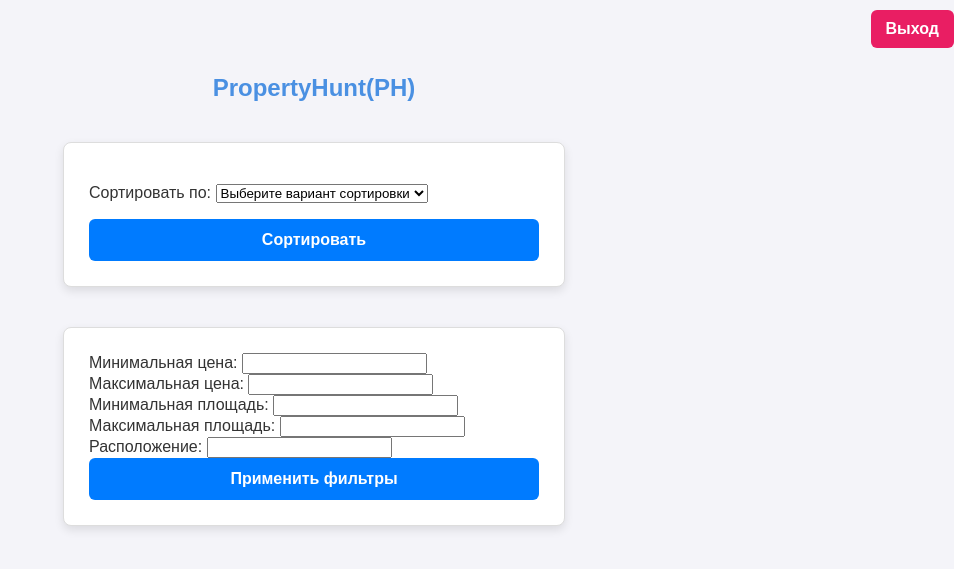
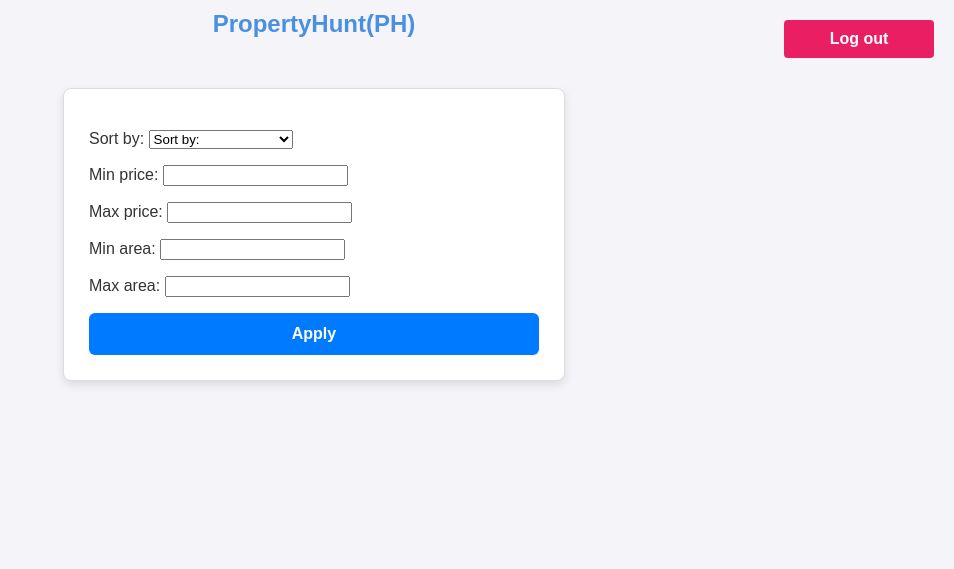
Before and after one commit to valexsav/django_project_propertyhunt, a Django app: page /index/ in a window 1280 px wide. Shown: the top 569 px of the page, without its empty margins (326-1280 px from the left). Run offline with Django 5.2, Linux system fonts and the light colour scheme; the visitor is signed in with stand-in values (Sample User, id 1); data that the repository does not hold is empty.

Commit message:
combined filtering and sorting form into one. Refactor code

```diff
--- a/propertyhunt/property/forms.py
+++ b/propertyhunt/property/forms.py
@@ -10,41 +10,48 @@ class PropertyForm(forms.ModelForm):
             'price',
             'location',
             'area',
-            'photo'
+            'photo',
+            'description'
         ]
+        labels = {
+            'name': 'Название',
+            'price': 'Цена',
+            'location': 'Местоположение',
+            'area': 'Площадь',
+            'photo': 'Фото',
+            'description': 'Описание(не более 500 символов)',
+        }
 
 
-class PropertySortForm(forms.Form):
+class PropertySortAndFilterForm(forms.Form):
     sort_by = forms.ChoiceField(
         choices=[
-            ('', 'Выберите вариант сортировки'),
-            ('price', 'По возрастанию цены'),
-            ('-price', 'По убыванию цены'),
-            ('area', 'По возрастанию площади'),
-            ('-area', 'По убыванию площади')
+            ('', 'Sort by:'),
+            ('price', 'Price: low to high'),
+            ('-price', 'Price: high to low'),
+            ('area', 'Area: Small to Large'),
+            ('-area', 'Area: Large to Small'),
         ],
         required=False,
-        label='Сортировать по:'
+        label='Sort by:',
     )
 
-
-class PropertyFilterForm(forms.Form):
     min_price = forms.IntegerField(
         required=False,
-        label="Минимальная цена"
+        label="Min price"
     )
 
     max_price = forms.IntegerField(
         required=False,
-        label="Максимальная цена"
+        label="Max price"
     )
 
     min_area = forms.IntegerField(
         required=False,
-        label="Минимальная площадь"
+        label="Min area"
     )
 
     max_area = forms.IntegerField(
         required=False,
-        label="Максимальная площадь"
+        label="Max area"
     )
--- a/propertyhunt/property/models.py
+++ b/propertyhunt/property/models.py
@@ -28,7 +28,7 @@ class Property(models.Model):
         related_name='properties_owned',
     )
 
-    descriprion = models.TextField(
+    description = models.TextField(
         max_length=500,
         blank=True,
         null=True
--- a/propertyhunt/property/templates/create_property.html
+++ b/propertyhunt/property/templates/create_property.html
@@ -1,8 +1,8 @@
 {% extends "base.html" %}
 
-{% block title %}Create property{% endblock %}
+{% block title %}Create listing{% endblock %}
 {% block content %}
-<h2>Create</h2>
+<h2>Create listing</h2>
 <form method="post" enctype="multipart/form-data">
     {% csrf_token %}
     {{ form.as_p }}
--- a/propertyhunt/property/templates/my_properties.html
+++ b/propertyhunt/property/templates/my_properties.html
@@ -5,13 +5,15 @@
 <h2>PropertyHunt(PH)</h2>
 
 {% if my_properties %}
+    <a href="{% url 'create_property' %}" class="create-link">Создать объявление</a>
+    <br><br><br>
+    <a href="{% url 'index' %}" class="main-page-lnk">На главную</a>
     {% for property in my_properties %}
         <div class="property-listing">
             <p><strong>Название:</strong> {{ property.name }}</p>
             <p><strong>Цена:</strong> {{ property.price }}</p>
             <a href="{% url 'the_property' property.id %}" class="details-link">Подробнее</a>
             <a href="{% url 'edit_property' property.id %}" class="edit-link">Редактировать</a>
-            <a href="{% url 'index' %}" class="main-page-link">На главную</a>
         </div>
     {% endfor %}
 {% else %}
--- a/propertyhunt/property/views.py
+++ b/propertyhunt/property/views.py
@@ -3,39 +3,38 @@ from .models import Property
 from .forms import PropertyForm
 from django.contrib.auth.decorators import login_required
 from django.http import HttpResponseNotAllowed
-from .forms import PropertySortForm, PropertyFilterForm
+from .forms import PropertySortAndFilterForm
 
 
 @login_required
 def index_view(request):
-    sort_form = PropertySortForm(request.GET or None)
-    filter_form = PropertyFilterForm(request.GET or None)
+    sort_and_filter_form = PropertySortAndFilterForm(request.GET or None)
     properties = Property.objects.all()
+    filters ={}
+    if sort_and_filter_form.is_valid():
+        cleaned_data = sort_and_filter_form.cleaned_data
+        min_price = sort_and_filter_form.cleaned_data.get('min_price')
+        if min_price:
+            filters['price__gte'] = min_price
 
-    if sort_form.is_valid() and sort_form.cleaned_data:
-        sort_by = sort_form.cleaned_data.get('sort_by')
+        max_price = sort_and_filter_form.cleaned_data.get('max_price')
+        if max_price:
+            filters['price__lte'] = max_price
+
+        min_area = sort_and_filter_form.cleaned_data.get('min_area')
+        if min_area:
+            filters['area__gte'] = min_area
+
+        max_area = sort_and_filter_form.cleaned_data.get('max_area')
+        if max_area:
+            filters['area__lte'] = max_area
+
+        properties = properties.filter(**filters)
+        sort_by = cleaned_data.get('sort_by')
         if sort_by:
             properties = properties.order_by(sort_by)
 
-    if filter_form.is_valid() and filter_form.cleaned_data:
-        filters ={}
-
-        min_price = filter_form.cleaned_data.get('min_price')
-        if min_price:
-            filters['price__gte'] = min_price
-
-        max_price = filter_form.cleaned_data.get('max_price')
-        if max_price:
-            filters['price__lte'] = max_price
-
-        min_area = filter_form.cleaned_data.get('min_area')
-        if min_area:
-            filters['area__gte'] = min_area
-
-        max_area = filter_form.cleaned_data.get('max_area')
-        if max_area:
-            filters['area__lte'] = max_area
-
+    else:
         properties = properties.filter(**filters)
 
     return render(
@@ -43,7 +42,7 @@ def index_view(request):
         'index.html',
         context={
             'properties': properties,
-            'sort_form': sort_form,
+            'sort_and_filter_form': sort_and_filter_form,
         }
     )
 
--- a/propertyhunt/static/styles/main.css
+++ b/propertyhunt/static/styles/main.css
@@ -22,12 +22,38 @@ h1, h2, h3 {
 }
 
 /* Шапка */
-header {
-    background-color: #4a90e2;
+.header {
+    display: flex;
+    align-items: center;
+    justify-content: center;
+    padding: 10px 20px;
+    background-color: #f4f4f9;
+    position: relative; /* Для абсолютного позиционирования Log out */
+}
+
+/* Логотип */
+.logo {
+    font-size: 24px;
+    font-weight: bold;
+    color: #4a90e2;
+}
+
+/* Ссылка Log out */
+.logout-link {
+    position: absolute;
+    right: 20px;
+    padding: 8px 15px;
+    background-color: #e91e63;
     color: #ffffff;
-    padding: 20px 0;
-    text-align: center;
-    box-shadow: 0px 2px 8px rgba(0, 0, 0, 0.2);
+    border-radius: 4px;
+    font-weight: bold;
+    text-decoration: none;
+    cursor: pointer;
+    transition: background-color 0.3s ease;
+}
+
+.logout-link:hover {
+    background-color: #c2185b;
 }
 
 /* Подвал */
@@ -54,7 +80,7 @@ form {
 }
 
 /* Кнопки */
-button, .btn-save, .btn-cancel, .btn-main-page, .btn-delete, .create-link {
+button, .btn-save, .btn-cancel, .btn-main-page, .btn-delete, .create-link, .main-page-lnk {
     width: 100%;
     padding: 12px;
     border: none;
@@ -167,3 +193,30 @@ button:hover, .btn-save:hover, .btn-cancel:hover, .btn-main-page:hover, .btn-del
 .delete-form {
     margin-top: 20px;
 }
+
+.sidebar {
+    display: flex;
+    flex-direction: column; /* Располагаем ссылки вертикально */
+    align-items: center;
+    gap: 10px; /* Расстояние между ссылками */
+    position: absolute;
+    top: 20px;
+    right: 20px;
+}
+
+/* Стили для каждой ссылки */
+.sidebar-link {
+    padding: 10px 15px;
+    background-color: #e91e63;
+    color: #ffffff;
+    border-radius: 4px;
+    font-weight: bold;
+    text-decoration: none;
+    text-align: center;
+    width: 120px; /* Фиксированная ширина для всех кнопок */
+    transition: background-color 0.3s ease;
+}
+
+.sidebar-link:hover {
+    background-color: #c2185b;
+}
--- a/propertyhunt/templates/index.html
+++ b/propertyhunt/templates/index.html
@@ -1,42 +1,23 @@
 {% extends "base.html" %}
 
-{% block title %}Main page{% endblock %}
+{% block title %}PropertyHunt{% endblock %}
 {% block content %}
 
-<a href="{% url 'logout' %}" class="manage-button">Выход</a>
-<br><br><br>
-{% if request.user.role == "OWNER" %}
-    <a href="{% url 'my_properties' %}" class="manage-button">Список моих объявлений</a>
-    <br><br><br>
-    <a href="{% url 'messages_owner' %}" class="manage-button">Мои сообщения</a>
-    {% endif %}
-
-<h2>PropertyHunt(PH)</h2>
+<header class="header">
+    <div class="spacer"></div>
+    <div class="logo">PropertyHunt(PH)</div>
+    <div class="sidebar">
+        <a href="{% url 'logout' %}" class="sidebar-link">Log out</a>
+        {% if request.user.role == "OWNER" %}
+            <a href="{% url 'my_properties' %}" class="sidebar-link">My properties</a>
+            <a href="{% url 'messages_owner' %}" class="sidebar-link">Messages</a>
+        {% endif %}
+    </div>
+</header>
 
 <form method="get">
-    {{ sort_form.as_p }}
-    <button type="submit">Сортировать</button>
-</form>
-
-<form method="get">
-    <div>
-        <label for="min_price">Минимальная цена:</label>
-        <input type="number" name="min_price" id="min_price" value="{{ request.GET.min_price|default_if_none:'' }}">
-
-        <label for="max_price">Максимальная цена:</label>
-        <input type="number" name="max_price" id="max_price" value="{{ request.GET.max_price|default_if_none:'' }}">
-
-        <label for="min_area">Минимальная площадь:</label>
-        <input type="number" name="min_area" id="min_area" value="{{ request.GET.min_area|default_if_none:'' }}">
-
-        <label for="max_area">Максимальная площадь:</label>
-        <input type="number" name="max_area" id="max_area" value="{{ request.GET.max_area|default_if_none:'' }}">
-
-        <label for="location">Расположение:</label>
-        <input type="text" name="location" id="location" value="{{ request.GET.location|default_if_none:'' }}">
-
-        <button type="submit">Применить фильтры</button>
-    </div>
+    {{ sort_and_filter_form.as_p }}
+    <button type="submit">Apply</button>
 </form>
 
 {% for property in properties %}
```
Also changed, not shown: propertyhunt/property/templates/the_property.html (+5 -2 lines), propertyhunt/property/migrations/0005_rename_descriprion_property_description.py (added).
